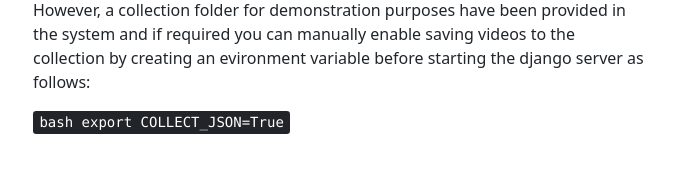
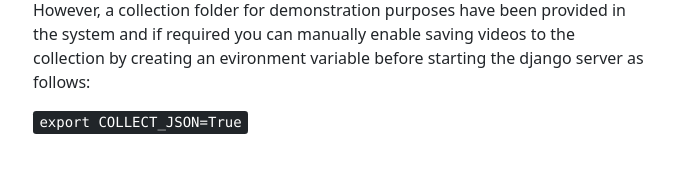
Before and after one commit to AndrewParker770/Automatic-Videography-of-Audio-Tracks-of-Songs, a Django app: page /about/about/ in a window 1280 px wide. Shown: the part 628-800 px from the top of the page, without its empty margins (299-973 px from the left). Run offline with Django 3.2, Linux system fonts and the light colour scheme; parts of the project's set-up code (start-up, migrations or seed data) failed here and were passed over; some libraries are stand-ins or nearby versions.

Commit message:
Changes to about

```diff
--- a/django_videography_project/templates/videography/about.html
+++ b/django_videography_project/templates/videography/about.html
@@ -36,6 +36,6 @@
         <p>However, a collection folder for demonstration purposes have been provided in the system and if
             required you can manually enable saving videos to the collection by creating an evironment variable
             before starting the django server as follows:</p>
-        <p><kbd>bash export COLLECT_JSON=True</kbd></p>
+        <p><kbd>export COLLECT_JSON=True</kbd></p>
     </div>
 {% endblock content %}
```
